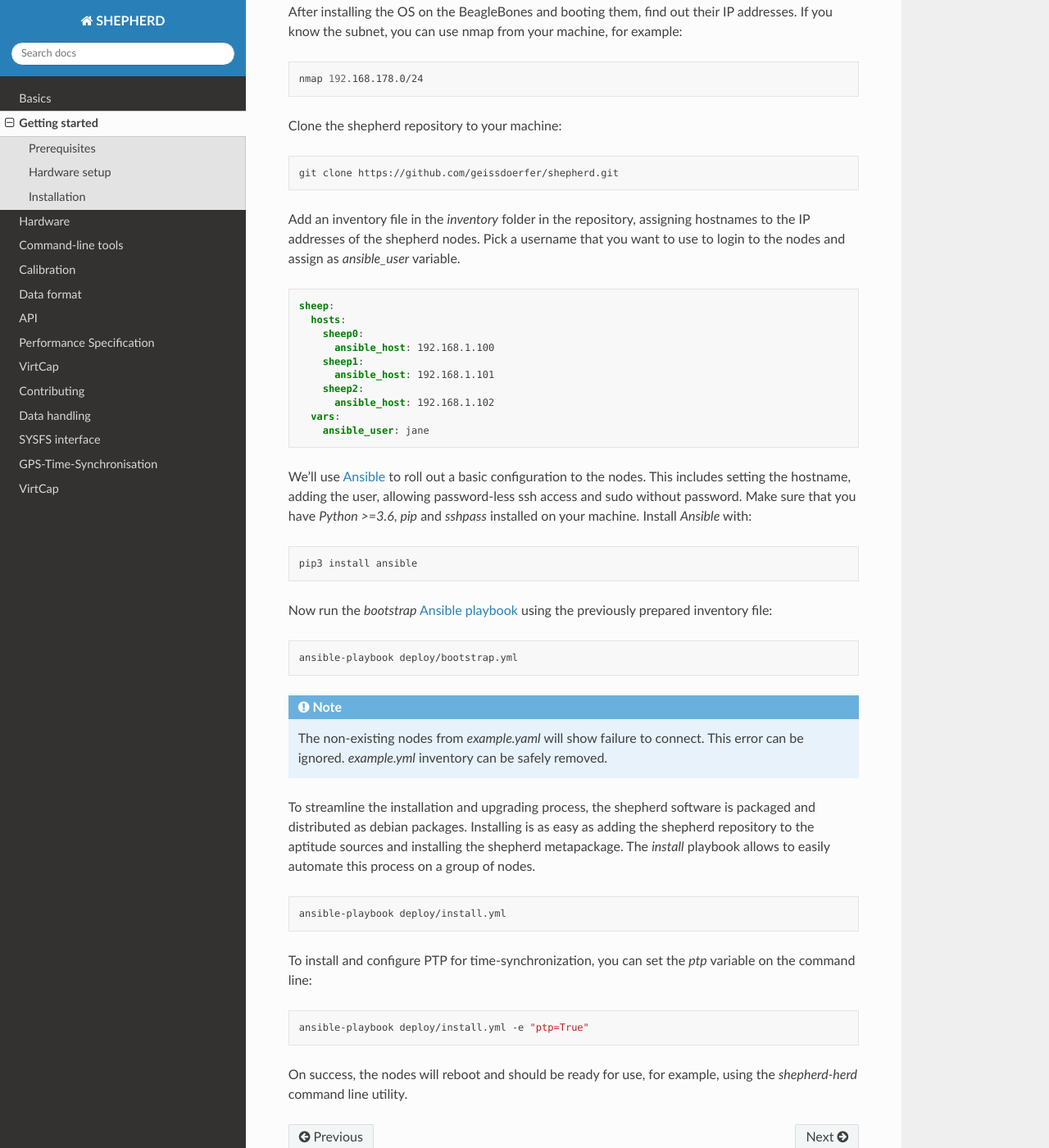
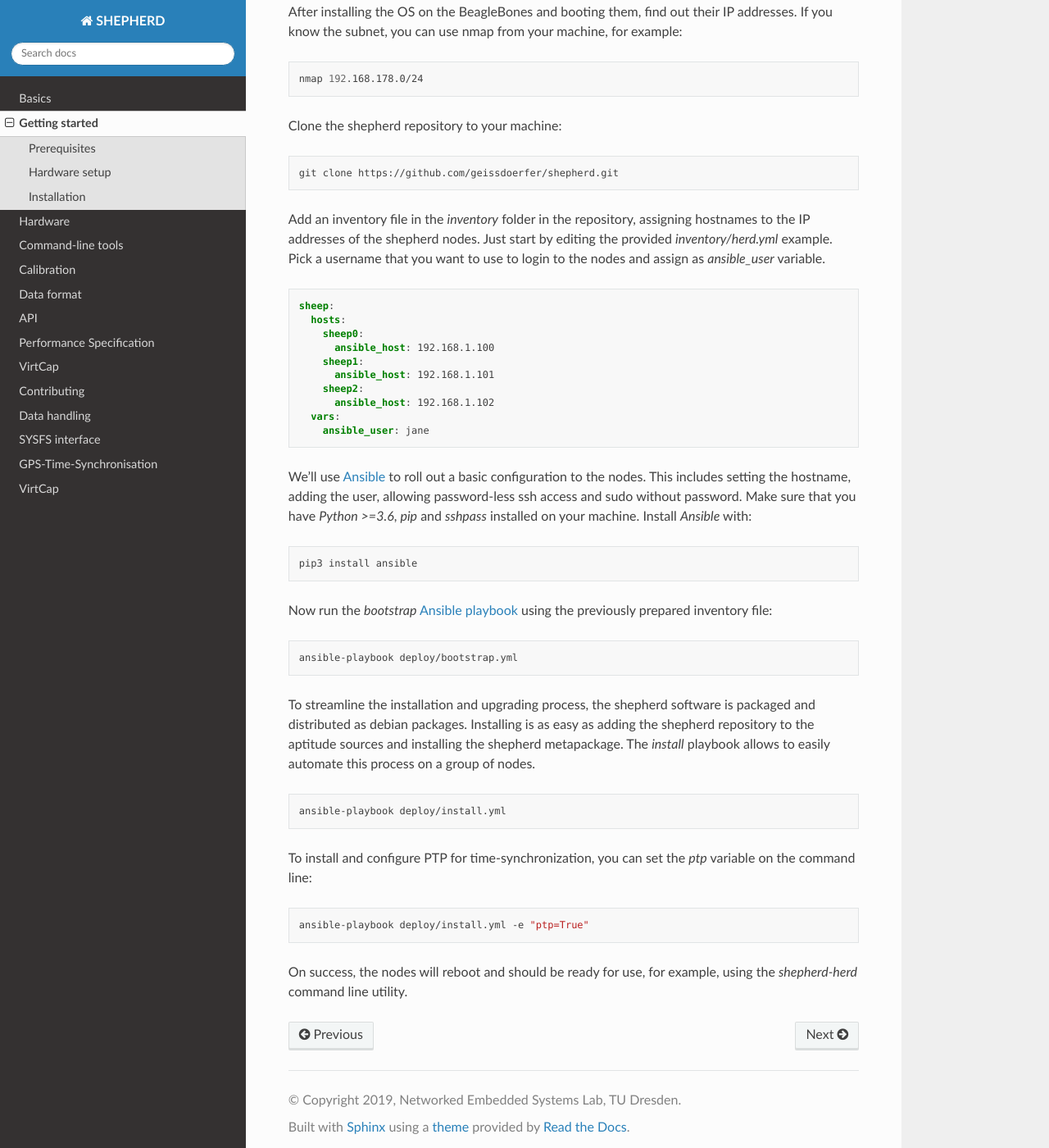
Before and after one commit to geissdoerfer/shepherd, a Sphinx documentation site: the page built from docs/user/getting_started.rst, in a window 1280 px wide and 1400 px high, scrolled down 1621 px. Shown: the whole window at 82% size. Built offline with Sphinx 7.4.7 and the Read the Docs theme 2.0.0, drawn with Linux system fonts in a browser that asks for light colours.

Commit message:
changed inventory filename and updated README and docs

```diff
--- a/docs/user/getting_started.rst
+++ b/docs/user/getting_started.rst
@@ -79,6 +79,7 @@
 
 
 Add an inventory file in the `inventory` folder in the repository, assigning hostnames to the IP addresses of the shepherd nodes.
+Just start by editing the provided `inventory/herd.yml` example.
 Pick a username that you want to use to login to the nodes and assign as `ansible_user` variable.
 
 .. code-block:: yaml
@@ -109,10 +110,6 @@
 
     ansible-playbook deploy/bootstrap.yml
 
-.. note::
-
-    The non-existing nodes from `example.yaml` will show failure to connect. This error can be ignored. `example.yml` inventory can be safely removed.
-
 To streamline the installation and upgrading process, the shepherd software is packaged and distributed as debian packages.
 Installing is as easy as adding the shepherd repository to the aptitude sources and installing the shepherd metapackage.
 The *install* playbook allows to easily automate this process on a group of nodes.
```
Also changed, not shown: README.md (+7 -6 lines), 4 other files.
